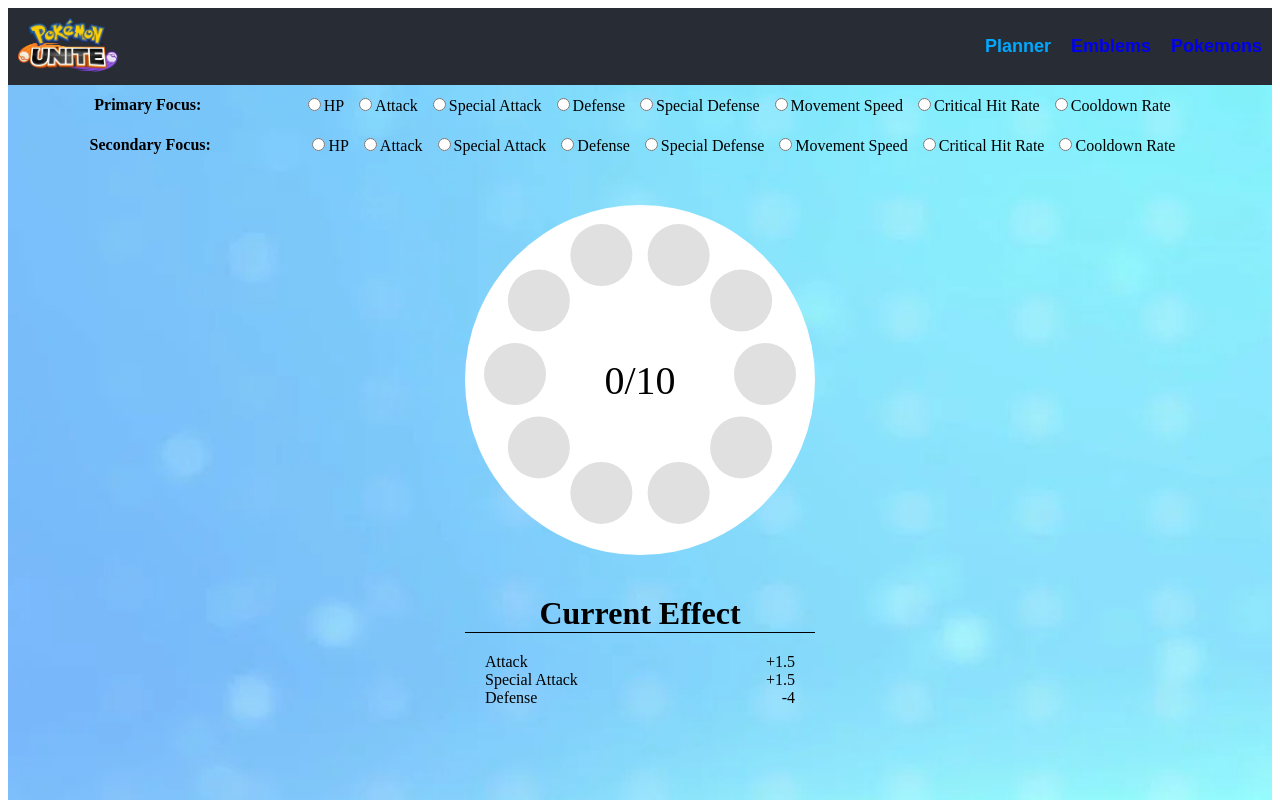
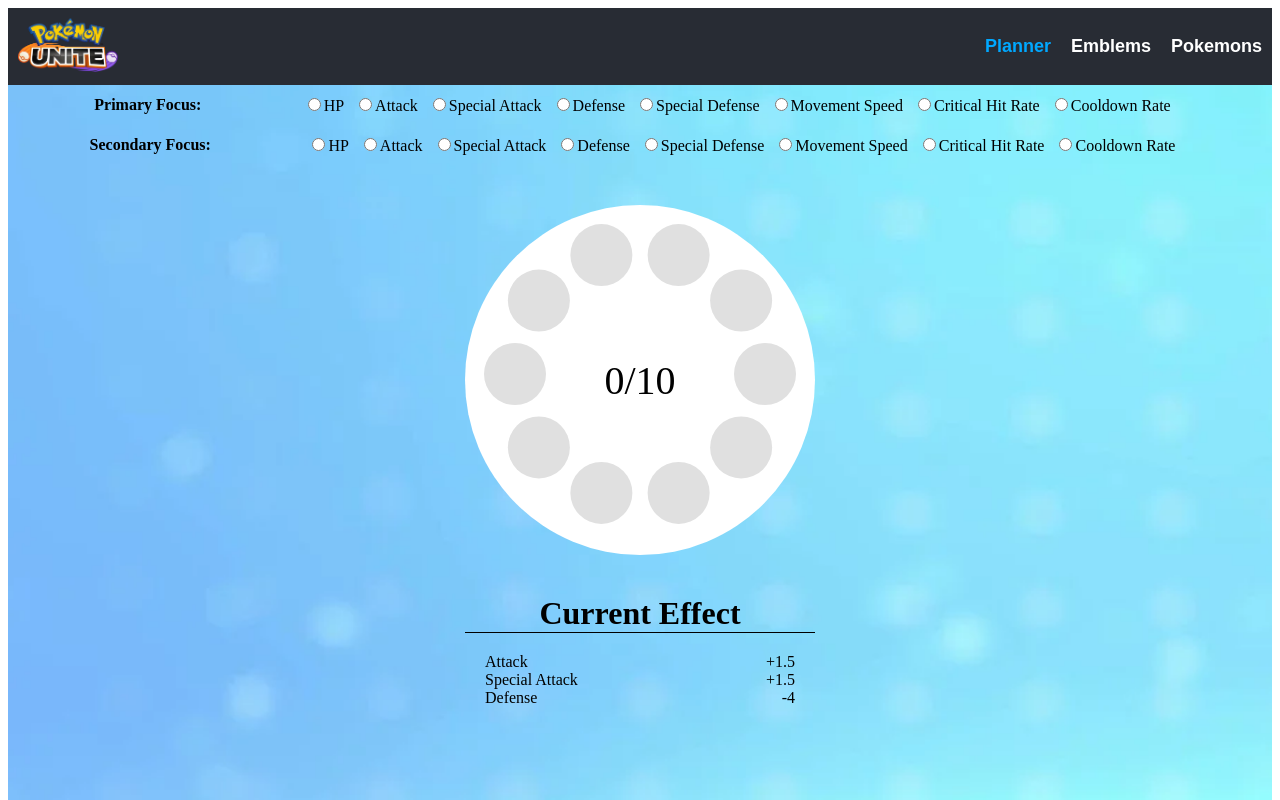
Before and after one commit to xiaoxxhuang/PUEP, a React (Create React App) app in the folder packages/react-app/: page / in a window 1280 px wide. Shown: the top 800 px of the page. Built offline with nearby package versions, Linux system fonts and the light colour scheme; no server answers.

Commit message:
Modify cors allow origin

```diff
--- a/packages/react-app/src/components/puep-header/index.scss
+++ b/packages/react-app/src/components/puep-header/index.scss
@@ -37,6 +37,7 @@
     }
 
     a {
+      color: white;
       display: block;
       text-decoration: none;
       cursor: pointer;
--- a/packages/react-app/src/pages/planner/index.tsx
+++ b/packages/react-app/src/pages/planner/index.tsx
@@ -62,13 +62,8 @@ function Planner() {
   };
 
   useEffect(() => {
-    console.log(selectedValue);
     fetch(
-      "https://h991n8hmi8.execute-api.ap-southeast-1.amazonaws.com/serverless_lambda_saws_apigatewayv2_stage/puep/emblems?primaryFocus=hp",
-      {
-        method: "GET",
-        mode: "no-cors"
-      }
+      "https://h991n8hmi8.execute-api.ap-southeast-1.amazonaws.com/serverless_lambda_saws_apigatewayv2_stage/puep/emblems?primaryFocus=hp"
     )
       .then((response) => response.json())
       .then((data) => console.log(data));
```
Also changed, not shown: 1 other file (tests, documents, lock files or other folders).
